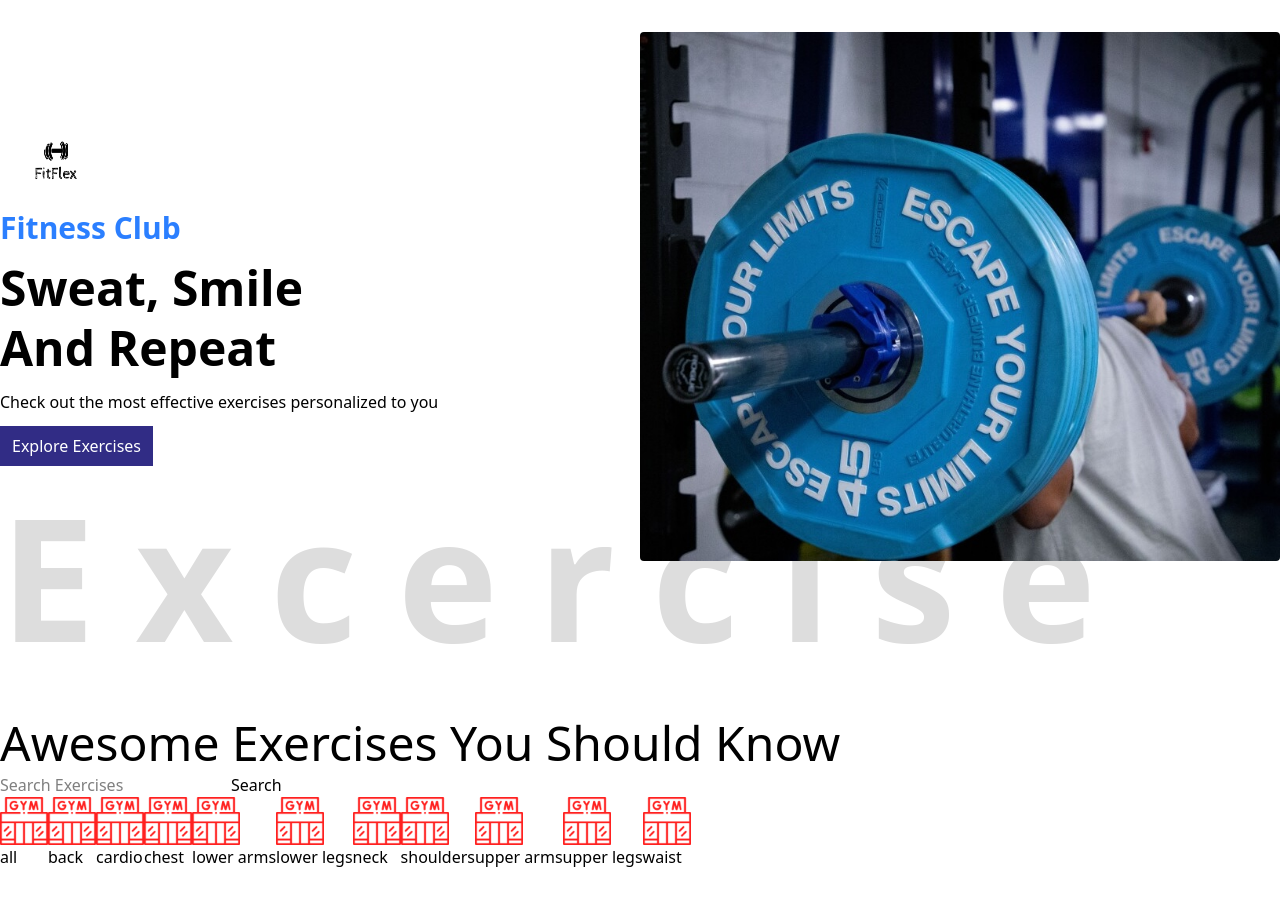
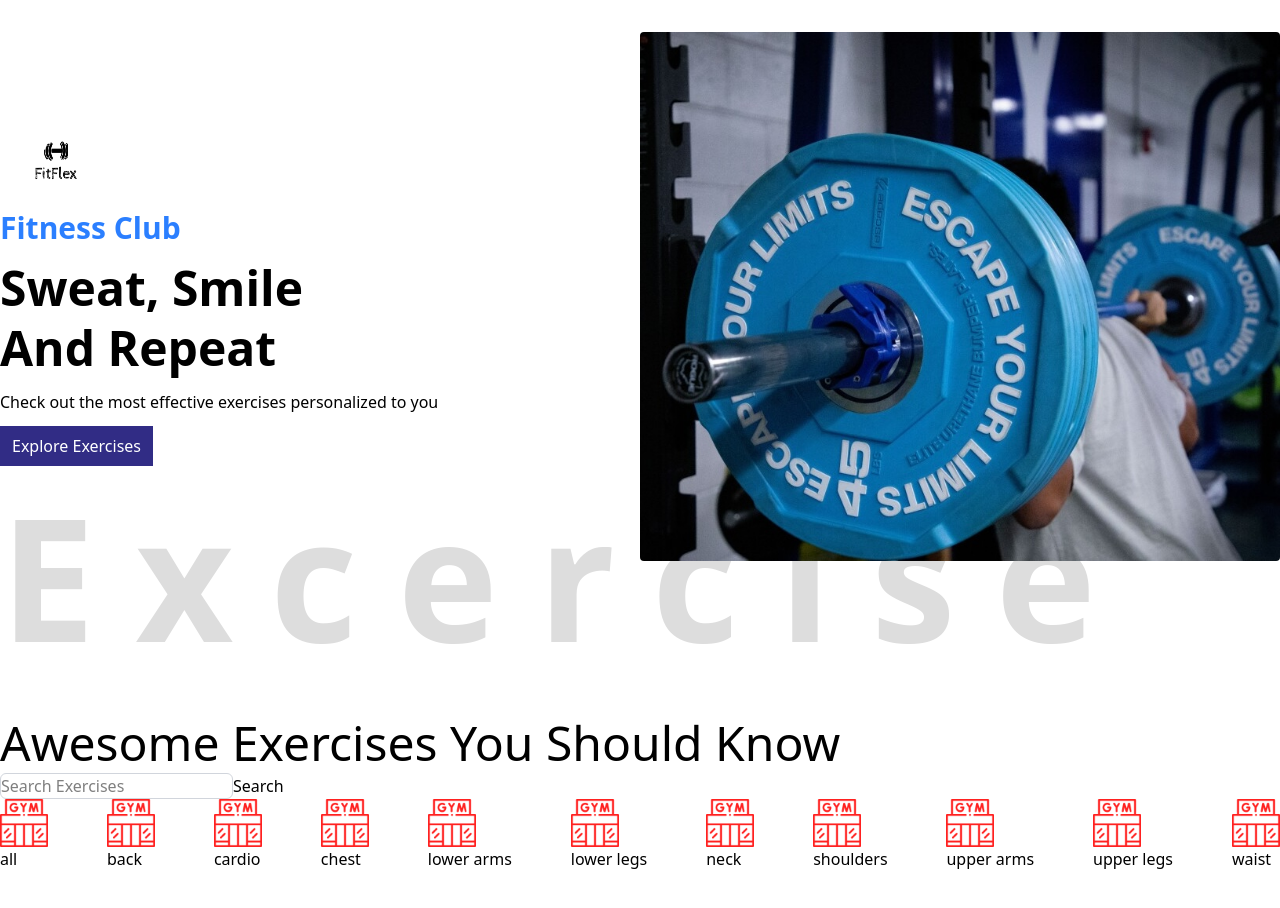
Before and after one commit to ilicc-sara/Fitness-App, a React (Vite) app: page / in a window 1280 px wide. Shown: the top 908 px of the page. Built offline with nearby package versions, Linux system fonts and the light colour scheme; no server answers.

Commit message:
. . . . . .......

```diff
--- a/src/App.tsx
+++ b/src/App.tsx
@@ -1,8 +1,8 @@
-import { useState } from "react";
+import { useState, useEffect } from "react";
 
 import "./App.css";
 
-const workoutCategories = [
+const workoutCategories: string[] = [
   "all",
   "back",
   "cardio",
@@ -17,6 +17,29 @@ const workoutCategories = [
 ];
 
 function App() {
+  useEffect(() => {
+    const fetchPost = async () => {
+      const url: string = "https://exercisedb.p.rapidapi.com/exercises";
+      const options = {
+        method: "GET",
+        headers: {
+          "x-rapidapi-key":
+            "df4967c0b8msh2d8256548a51846p17389ajsn17ef79d2ed98",
+          "x-rapidapi-host": "exercisedb.p.rapidapi.com",
+        },
+      };
+
+      try {
+        const response = await fetch(url, options);
+        const posts = await response.json();
+        console.log(posts);
+      } catch (error) {
+        console.log(error);
+      }
+    };
+
+    fetchPost();
+  }, []);
   return (
     <>
       {/* <nav className="shadow-[0px_4px_6px_-2px_rgba(0,0,0,0.1)] !mb-6 !px-7">
@@ -48,12 +71,15 @@ function App() {
             Awesome Exercises You Should Know
           </h1>
           <div>
-            <input placeholder="Search Exercises" />
+            <input
+              className="border border-gray-300 rounded-md"
+              placeholder="Search Exercises"
+            />
             <button>Search</button>
           </div>
         </div>
 
-        <div className="flex">
+        <div className="flex justify-between">
           {workoutCategories.map((category, index) => (
             <div key={index}>
               <img className="h-12 " src="./gym-icon.png" />
```
